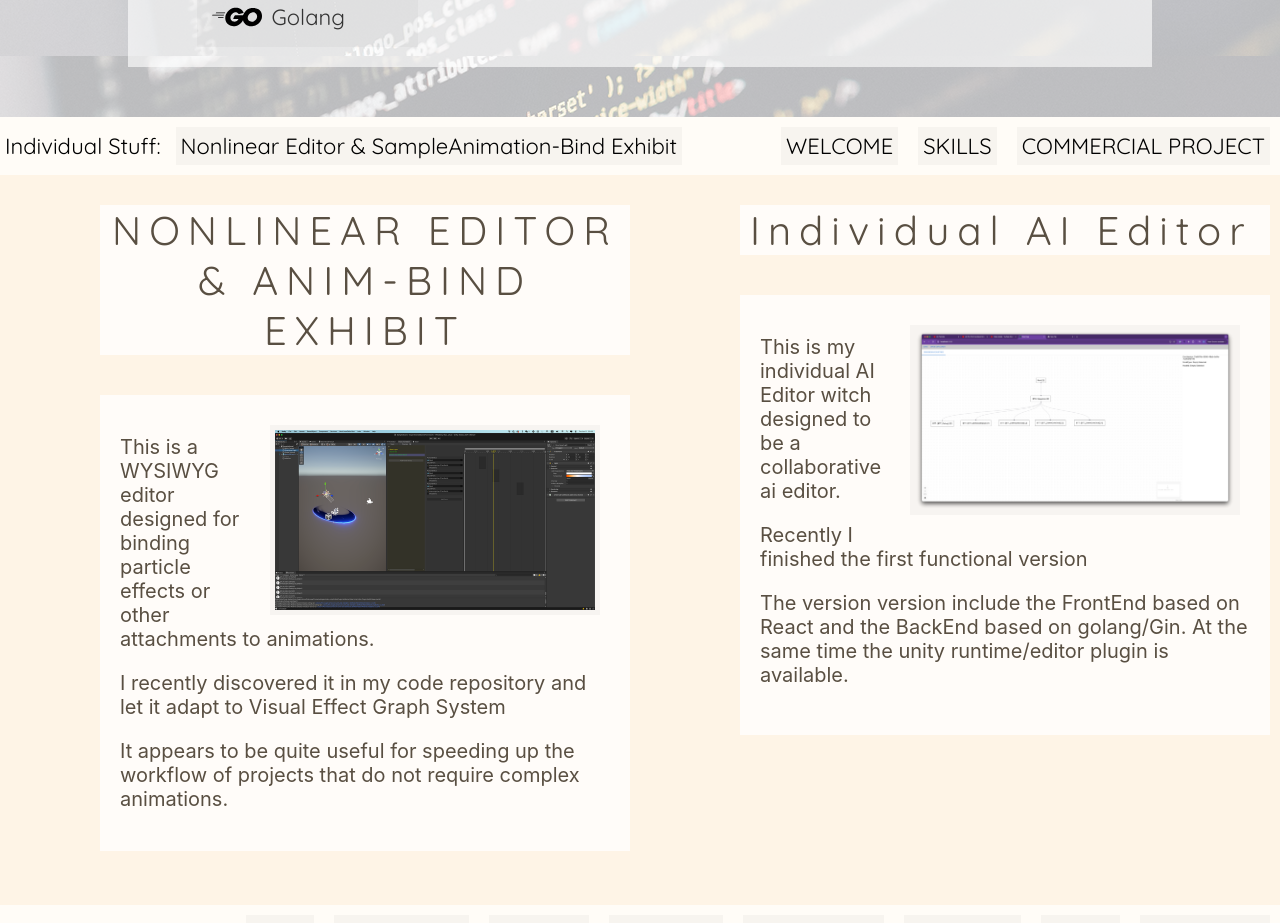
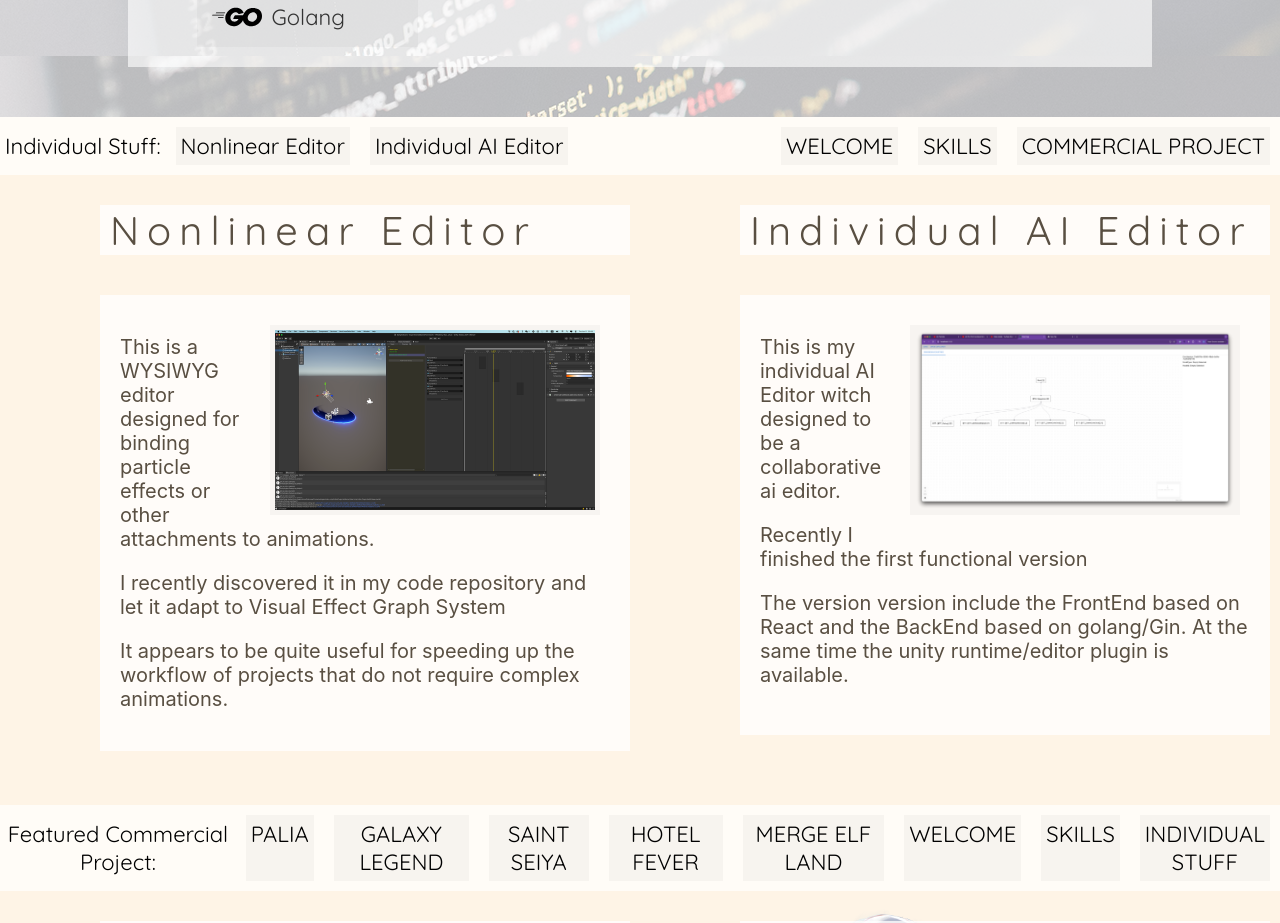
Before and after one commit to xxponline/xxponline.github.io, a React (Create React App) app: page / in a window 1280 px wide. Shown: the part 1442-2365 px from the top of the page. Built offline with nearby package versions, Linux system fonts and the light colour scheme.

Commit message:
add ai editor to nav bar

```diff
--- a/src/Navigation/IndividualStuffNavBar.tsx
+++ b/src/Navigation/IndividualStuffNavBar.tsx
@@ -15,7 +15,10 @@ function IndividualStuffNavBar() {
                 </div>
                 <StandardButton onClick={() => {
                     GoSectionViewCenter("#project_nonlinear_editor_section")
-                }}>Nonlinear Editor & SampleAnimation-Bind Exhibit</StandardButton>
+                }}>Nonlinear Editor</StandardButton>
+                <StandardButton onClick={() => {
+                    GoSectionViewCenter("#project_ai_editor_section")
+                }}>Individual AI Editor</StandardButton>
             </nav>
 
             <nav className={"NavList"}>
--- a/src/ProjectView/ProjectSummaryElement_NonlinearEditor.tsx
+++ b/src/ProjectView/ProjectSummaryElement_NonlinearEditor.tsx
@@ -18,7 +18,7 @@ class ProjectSummaryElement_NonlinearEditor extends React.Component<IProjectSumm
                                     color: "#594F42", fontSize: "40px",
                                     letterSpacing: ".2em", padding: "0 10px"
                                 }}>
-                                    NONLINEAR EDITOR & ANIM-BIND EXHIBIT
+                                    Nonlinear Editor
                                 </div>
                             </div>
                         </div>
```
